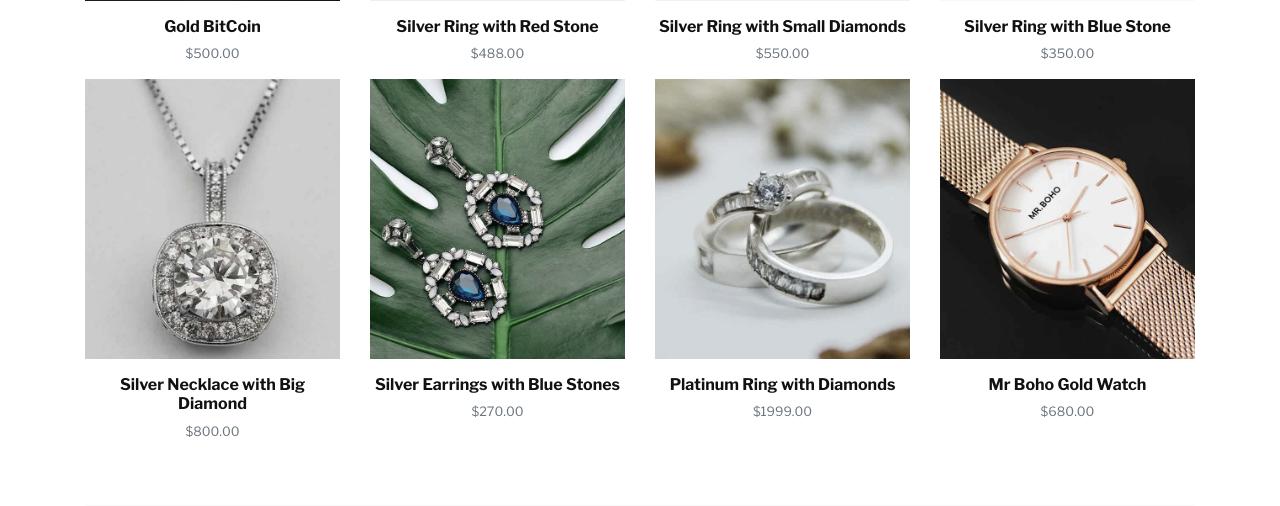
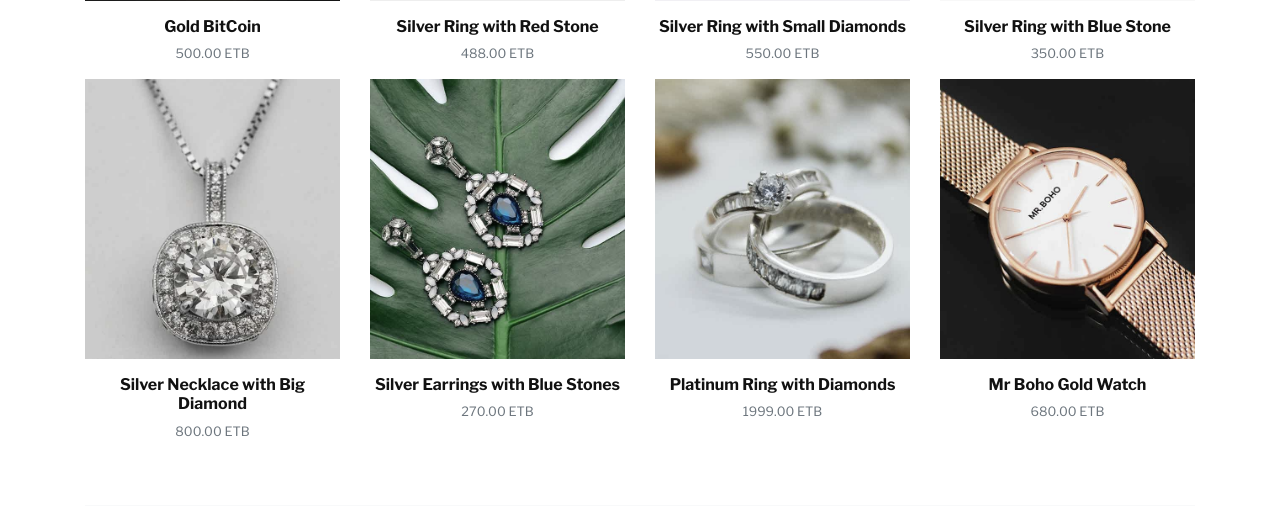
Before and after one commit to vyaesop/zentani, a Django app: page / in a window 1280 px wide. Shown: the part 1555-2061 px from the top of the page. Run offline with Django 3.2, Linux system fonts and the light colour scheme; data comes from the database, SQL or seed files in the repository; some libraries are stand-ins or nearby versions; some web fonts are replaced.

Commit message:
Update index.html

```diff
--- a/templates/store/index.html
+++ b/templates/store/index.html
@@ -86,7 +86,7 @@
                       </div>
                     </div>
                     <h6> <a class="reset-anchor" href="detail.html">{{ product.title }}</a></h6>
-                    <p class="small text-muted">${{product.price}}</p>
+                    <p class="small text-muted">{{product.price}} ETB</p>
                   </div>
                 </div>
 
```
